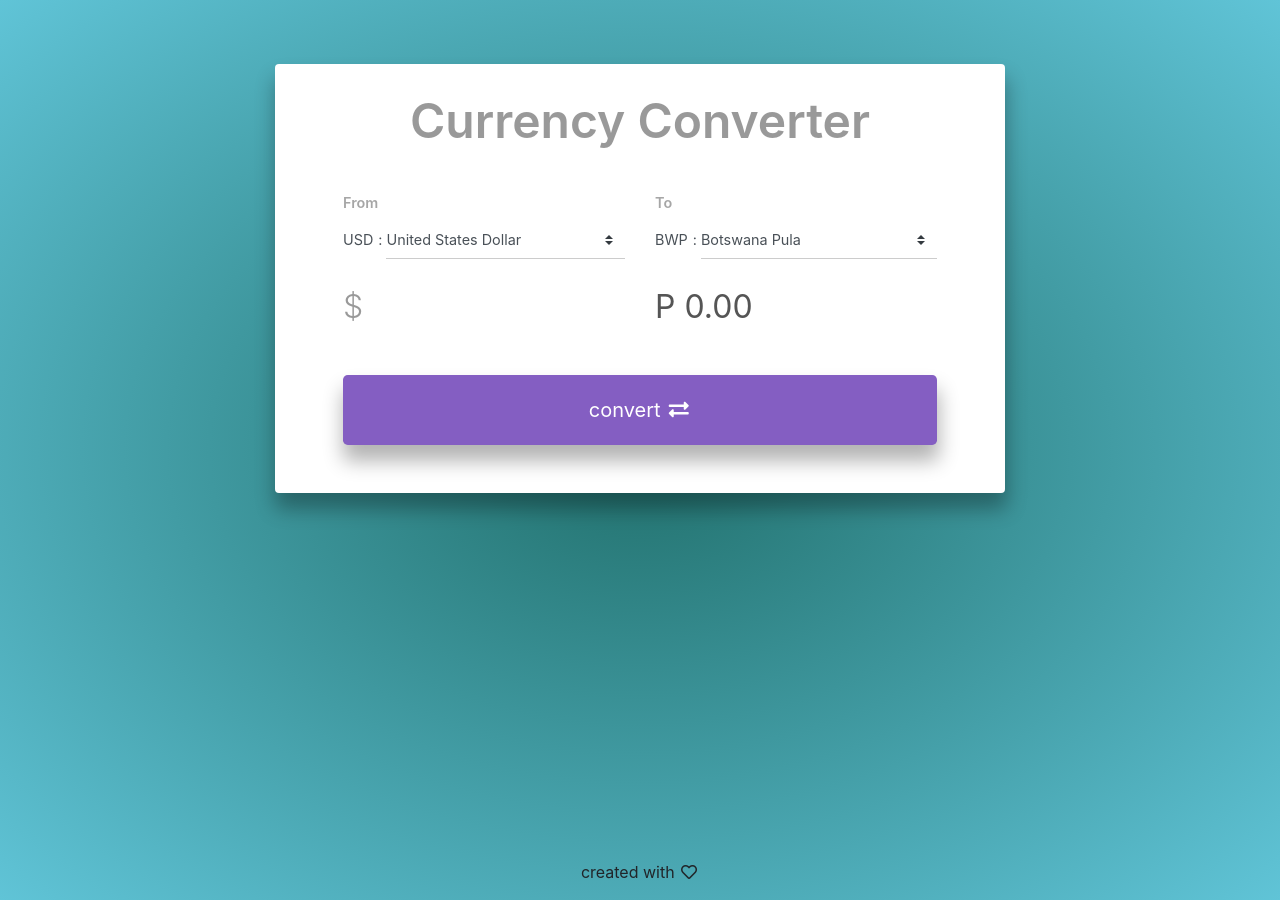
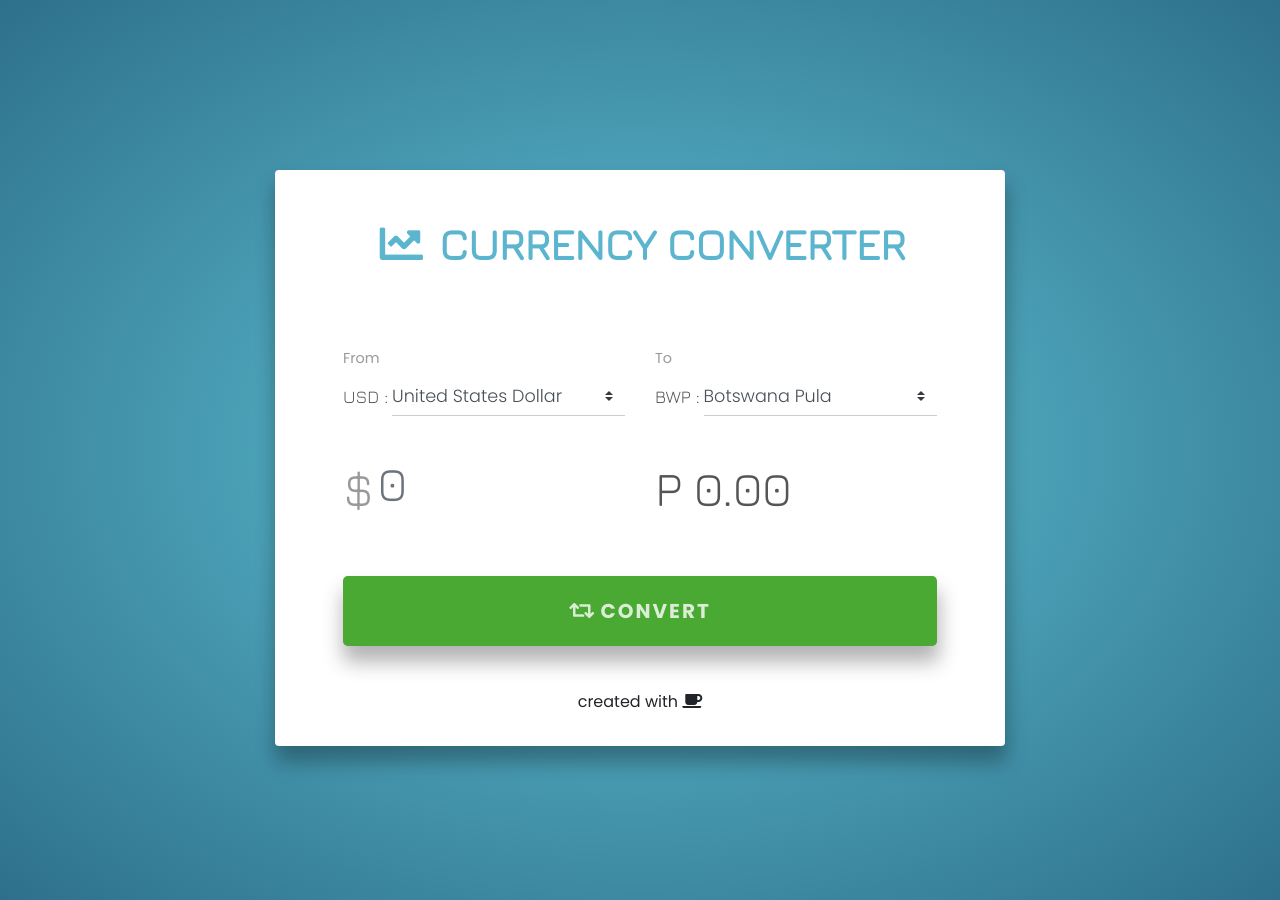
Before and after one commit to tawanacode/alc-currency-converter, a Jekyll site: the page built from index.md, in a window 1280 px wide. Built offline with Jekyll 4.4.1, drawn with Linux system fonts in a browser that asks for light colours; nearby versions of some CDN libraries.

Commit message:
update layout and styles

```diff
--- a/_includes/footer.html
+++ /dev/null
@@ -1,8 +0,0 @@
-<!--========== END PAGE LAYOUT ==========-->
-<!--========== FOOTER ==========-->
-<footer class="fixed-bottom">
-    <div class="container">
-        <p class="text-center">created with <i class="far fa-heart fa-fw"></i></p>
-    </div>
-</footer>
-<!--========== END FOOTER ==========-->
--- a/_includes/head.html
+++ b/_includes/head.html
@@ -6,14 +6,15 @@
     <title>{{ site.title | escape }}</title>
     <meta name="description" content="{{ page.excerpt | default: site.description | strip_html | normalize_whitespace | truncate: 160 | escape }}">
     <meta content="" name="author">
+    <link rel="shortcut icon" type="image/x-icon" href="./favicon.ico">
 
     <!-- GLOBAL MANDATORY STYLES -->
-    <link href="http://fonts.googleapis.com/css?family=Hind:300,400,500,600,700" rel="stylesheet" type="text/css">
     <link rel="stylesheet" href="https://stackpath.bootstrapcdn.com/bootstrap/4.1.1/css/bootstrap.min.css" integrity="sha384-WskhaSGFgHYWDcbwN70/dfYBj47jz9qbsMId/iRN3ewGhXQFZCSftd1LZCfmhktB" crossorigin="anonymous">
     <link rel="stylesheet" href="https://use.fontawesome.com/releases/v5.1.0/css/all.css" integrity="sha384-lKuwvrZot6UHsBSfcMvOkWwlCMgc0TaWr+30HWe3a4ltaBwTZhyTEggF5tJv8tbt" crossorigin="anonymous">
+    <link href="https://fonts.googleapis.com/css?family=Jura|Poppins:300,400,700" rel="stylesheet">
 
     <!-- PAGE LEVEL PLUGIN STYLES -->
 
     <link rel="stylesheet" href="./assets/main.css">
-    <link rel="canonical" href="{{ page.url | replace:'index.html','' | absolute_url }}">    <link rel="alternate" type="application/rss+xml" title="{{ site.title | escape }}" href="{{ '/feed.xml' | relative_url }}"> {% if jekyll.environment == 'production' and site.google_analytics %} {% include google-analytics.html %} {% endif %}
+    <link rel="canonical" href="{{ page.url | replace:'index.html','' | absolute_url }}"> <link rel="alternate" type="application/rss+xml" title="{{ site.title | escape }}" href="{{ '/feed.xml' | relative_url }}"> {% if jekyll.environment == 'production' and site.google_analytics %} {% include google-analytics.html %} {% endif %}
 </head>
--- a/_layouts/default.html
+++ b/_layouts/default.html
@@ -6,24 +6,12 @@
 <!-- BODY -->
 
 <body>
-
-    <div class="wrapper">
-
-        <main class="pt-3">
-
+    <main class="wrapper pt-3">
         {{ content }}
-
-        </main>
-
-    {% include footer.html %}
-    </div>
+    </main>
 
     <!-- JAVASCRIPTS(Load javascripts at bottom, this will reduce page load time) -->
-    <!-- CORE PLUGINS -->
-    <script src="https://code.jquery.com/jquery-3.3.1.slim.min.js" integrity="sha384-q8i/X+965DzO0rT7abK41JStQIAqVgRVzpbzo5smXKp4YfRvH+8abtTE1Pi6jizo" crossorigin="anonymous"></script>
-    <script src="https://cdnjs.cloudflare.com/ajax/libs/popper.js/1.14.3/umd/popper.min.js" integrity="sha384-ZMP7rVo3mIykV+2+9J3UJ46jBk0WLaUAdn689aCwoqbBJiSnjAK/l8WvCWPIPm49" crossorigin="anonymous"></script>
-    <script src="https://stackpath.bootstrapcdn.com/bootstrap/4.1.1/js/bootstrap.min.js" integrity="sha384-smHYKdLADwkXOn1EmN1qk/HfnUcbVRZyYmZ4qpPea6sjB/pTJ0euyQp0Mk8ck+5T" crossorigin="anonymous"></script>
-    <script src="https://code.jquery.com/jquery-1.10.2.js"></script>
+
 
     <!-- PAGE LEVEL SCRIPTS -->
     <script src="./assets/main.js" type="text/javascript"></script>
--- a/_layouts/home.html
+++ b/_layouts/home.html
@@ -3,17 +3,19 @@ layout: default
 title: Currency Converter
 ---
 
-<div class="container">
-  <div class="row align-items-center justify-content-center">
+<div class="container h-100">
+  <div class="row align-items-center justify-content-center h-100">
     <div class="col-lg-8 col-xs-10">
-      <div class="card px-5 pt-3 mt-5">
-      <div class="card-header">
-          <h1 class="text-center">{{ page.title }}</h1>
-          </div>
-        <div class="card-body  pb-3">
-          <form>
+      <div class="card px-5">
+        <div class="card-header  pb-5 pt-5">
+          <h1 class="text-center text-uppercase">
+              <i class="fas fa-chart-line fa-fw"></i>
+            {{ page.title }}
+          </h1>
+        </div>
+        <div class="card-body pb-3">
           <div class="row">
-            <div class="col-lg-6">
+            <div class="col-lg-12 col-xl-6">
               <label for="convertFrom">From</label>
               <div class="input-group">
                 <div class="input-group-prepend">
@@ -24,7 +26,7 @@ title: Currency Converter
                 </select>
               </div>
             </div>
-            <div class="col-lg-6">
+            <div class="col-lg-12 col-xl-6">
               <label for="convertTo">To</label>
               <div class="input-group">
                 <div class="input-group-prepend">
@@ -36,29 +38,35 @@ title: Currency Converter
               </div>
             </div>
           </div>
-          <div class="row align-items-center mt-4 mb-3">
-            <div class="col-lg-6">
+          <div class="row align-items-center pt-5 pb-3">
+            <div class="col-lg-12 col-xl-6">
               <div class="input-group inputValue">
                 <div class="input-group-prepend ">
                   <label for="inputValue" class="input-group-text" id="convertSymbolFrom">$</label>
                 </div>
-                <input type="number" autofocus="autofocus" id="inputValue" class="form-control" min="0" required>
+                <input type="number" autofocus="autofocus" id="inputValue" class="form-control" min="0" placeholder="0" required>
               </div>
             </div>
 
-            <div class="col-lg-6">
+            <div class="col-lg-12 col-xl-6">
               <div class="convertedValue">
                 <span id="convertSymbolTo">P</span>
                 <span id="convertedValue">0.00</span>
               </div>
             </div>
           </div>
-          </form>
+          <div class=" text-center pt-5 pb-3">
+
+            <button id="convertBtn" class="btn btn-primary btn-block btn-lg text-uppercase" type="submit">
+                <i class="fas fa-retweet fa-fw"></i>
+              convert
+            </button>
+          </div>
         </div>
-        <div class="card-footer pb-5">
-          <button id="convertBtn" class="btn btn-primary btn-lg btn-block" type="submit">convert
-            <i class="fas fa-exchange-alt fa-fw"></i>
-          </button>
+        <div class="card-footer pb-3">
+          <p class="text-center">created with
+            <i class="fas fa-coffee fa-fw"></i>
+          </p>
         </div>
       </div>
     </div>
--- a/assets/main.css
+++ b/assets/main.css
@@ -1,7 +1,9 @@
 
 body {
-  background-image: radial-gradient(#21706c, #60C4D7);
+  background-image: radial-gradient( #60C4D7, #2e708b);
   background-attachment: fixed;
+  font-family: 'Poppins', sans-serif;
+  font-weight: 400;
 }
 
 .wrapper{
@@ -9,15 +11,15 @@ body {
 }
 
 h1{
-    color: rgba(0,0,0,0.4);
-    font-weight:600;
-    font-size:3em;
+    color: rgb(91, 181, 207);
+    font-weight:700;
+    font-size:2.7em;
+    font-family: 'Jura', sans-serif;
 }
 
 label{
-  color: rgba(0,0,0,0.35);
+  color: rgba(0,0,0,0.4);
   font-size:0.9rem;
-  font-weight:600;
 }
 
 .form-control,
@@ -35,7 +37,7 @@ label{
 
 .input-group:not(.inputValue) .input-group-text,
 .custom-select{
-  font-size:0.9rem;
+  font-size:1.1rem;
 }
 
 .input-group:not(.inputValue) .input-group-text:after{
@@ -45,19 +47,24 @@ label{
 }
 
 .custom-select{
+  font-weight: 300;
     border-bottom:1px solid #ccc;
 }
 
-.convertedValue, .form-control,
-.inputValue .input-group-text{
-    font-size: 2em;
-    color: #555;
+.convertedValue,
+.form-control,
+.inputValue .input-group-text,
+.input-group-text{
+  font-size: 3em;
+  line-height:1;
+  color: #555;
+  font-family: 'Jura', sans-serif;
 }
 
-.inputValue .input-group-text, .form-control{
-    padding-right:5px;
-    font-weight: 300;
-    color:#999;
+.inputValue .input-group-text,
+.form-control{
+  padding-right:5px;
+  color:#999;
 }
 
 .form-control{
@@ -76,21 +83,24 @@ label{
   border: 0;
 }
 
-.btn, .btn:focus {
-  background: #845EC2;
-  color:white;
+.btn,
+.btn:focus {
+  background: #49A933;
+  color: rgba(255,255,255,0.8);
   padding:1em 2em;
-  vertical-align:center;
+  letter-spacing: 2px;
+  font-weight: 700;
 }
 
-.btn:hover, .btn:active{
-  background-color:#FFC75F;
-  color:#845EC2;
+.btn:hover,
+.btn:active{
+  background-color:#2B7A19;
 }
 
-.btn:focus, .btn:active{
-  outline: none !important;
-  box-shadow: none !important;
+.btn:focus,
+.btn:active{
+  outline: none;
+  box-shadow: none;
 }
 
 .form-control::-webkit-inner-spin-button,
--- a/assets/main.js
+++ b/assets/main.js
@@ -12,7 +12,7 @@
     let selectedConvertTo = convertTo.value;
     const convertBtn = document.querySelector("#convertBtn");
 
-    //console.log(select);
+    console.log(inputVal.value);
     fetch("https://free.currencyconverterapi.com/api/v5/currencies").then(function (response) {
       return response.json();
     }).then(function (json) {
@@ -40,18 +40,18 @@
 
           //update selected currency
           Array.prototype.forEach.call(options, function (e) {
-                if(e.hasAttribute("selected")){
+            if (e.hasAttribute("selected")) {
               e.removeAttribute("selected");
             }
-                if(e.value === newCurrencyVal){
+            if (e.value === newCurrencyVal) {
               e.setAttribute("selected", " ");
             }
           });
 
           oldCurrencyVal.innerHTML = newCurrencyVal;
-          if(suffix === "To"){
+          if (suffix === "To") {
             selectedConvertTo = document.querySelector(`#convert${suffix} option[selected]`).value;
-          }else {
+          } else {
             selectedConvertFrom = document.querySelector(`#convert${suffix} option[selected]`).value;
           }
 
@@ -66,14 +66,16 @@
       fetch("https://free.currencyconverterapi.com/api/v5/convert?q=" + selectedConvertFrom + "_" + selectedConvertTo).then(function (response) {
         return response.json();
       }).then(function (json) {
+        console.log(selectedConvertFrom, selectedConvertTo);
         const exchangeRate = json.results[`${selectedConvertFrom}_${selectedConvertTo}`].val;
-        const results = Number.parseFloat(exchangeRate * inputVal.value).toFixed(2);
-        convertedVal.innerHTML = results;
+        const results = Number.parseFloat(exchangeRate * (inputVal.value).replace(/\s/,"")).toFixed(2);
+        convertedVal.innerHTML = results.toLocaleString('i');
+
       });
     });
 
-    inputVal.addEventListener("keydown", function (e){
-      if(e.key === 'Enter'){//Enter key pressed
+    inputVal.addEventListener("keydown", function (e) {
+      if (e.key === 'Enter') {//Enter key pressed
         e.preventDefault();
         convertBtn.click();//Trigger search button click event
       }
```
Also changed, not shown: favicon.ico (added). Lines whose indentation alone changed are shown as unchanged.
